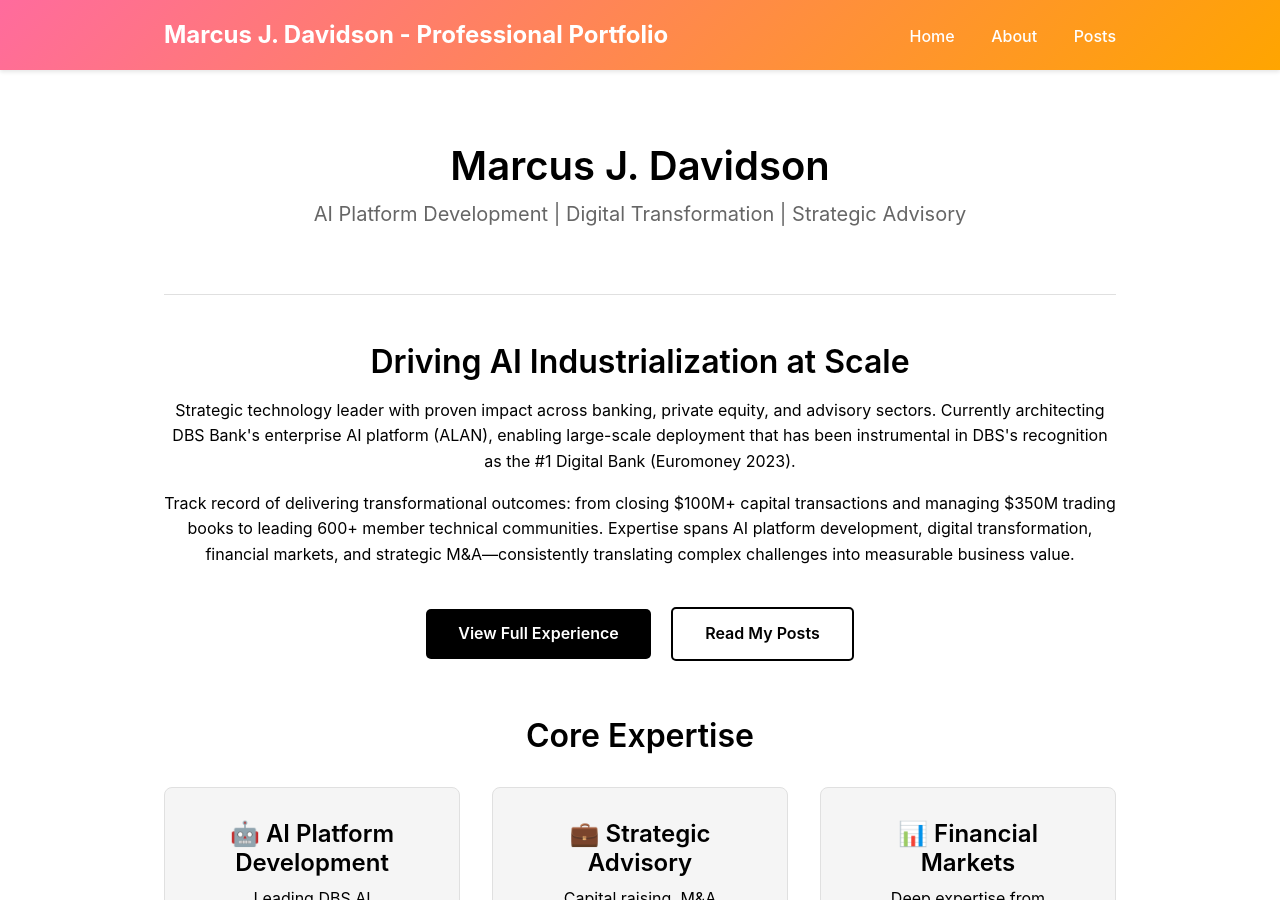
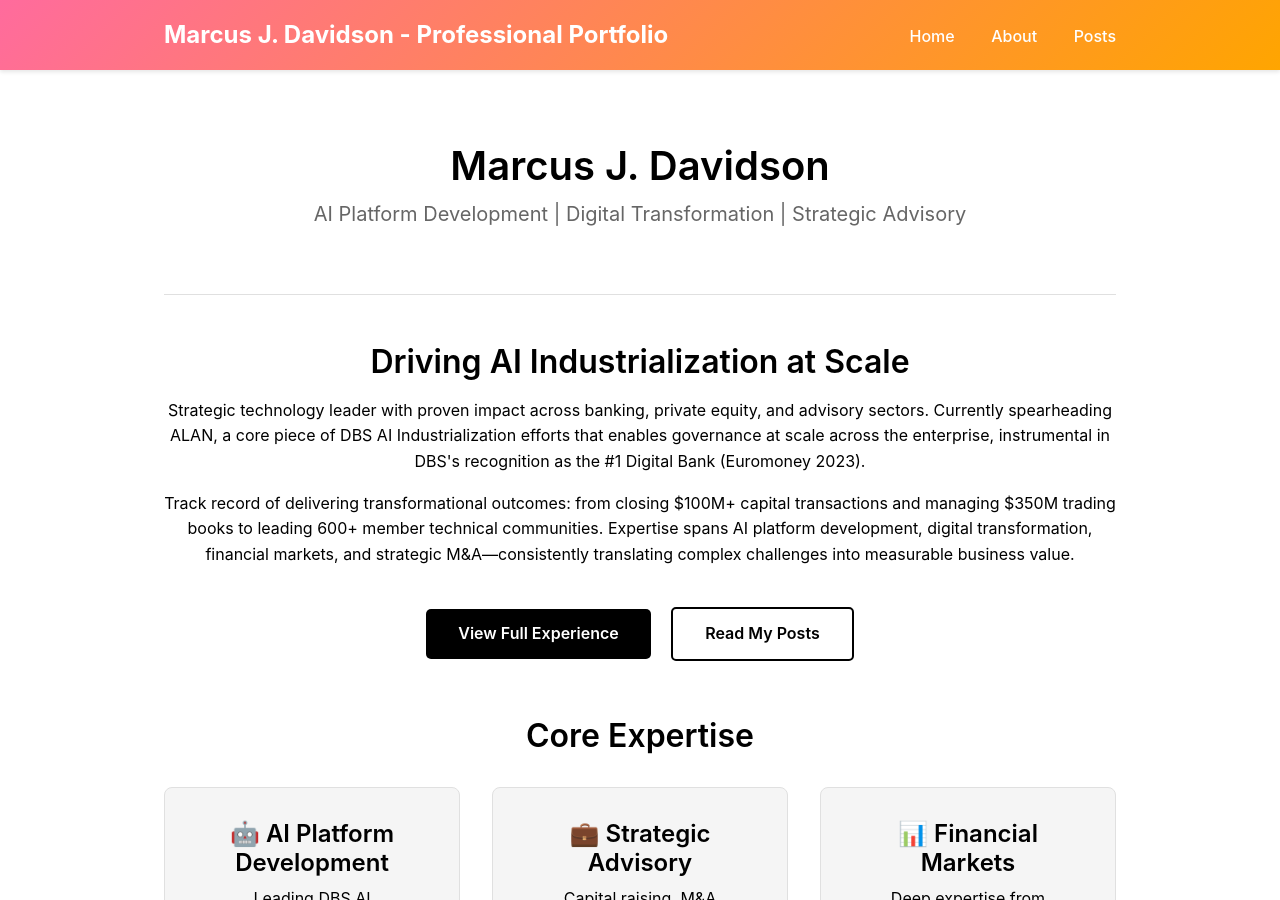
Before and after one commit to mdav43/mdav43.github.io, a Jekyll site: the page built from index.md, in a window 1280 px wide and 900 px high. Built offline with Jekyll 4.4.1, drawn with Linux system fonts in a browser that asks for light colours; some of the changed text lies outside the part shown.

Commit message:
Update ALAN description to accurately reflect its role in DBS AI Industrialization
Co-authored-by: mdav43 <3327386+mdav43@users.noreply.github.com>

```diff
--- a/_config.yml
+++ b/_config.yml
@@ -5,7 +5,7 @@ email: mdavidson434@gmail.com
 description: >-
   Seasoned professional with expertise in AI platform development,
   digital transformation, strategic advisory, and financial markets.
-  Currently driving AI industrialization at DBS Bank.
+  Currently spearheading ALAN as part of DBS AI Industrialization efforts.
 
 # Build settings
 markdown: kramdown
--- a/index.md
+++ b/index.md
@@ -13,8 +13,8 @@ title: Home
     <h2>Driving AI Industrialization at Scale</h2>
     <p>
       Strategic technology leader with proven impact across banking, private equity, and advisory sectors.
-      Currently architecting DBS Bank's enterprise AI platform (ALAN), enabling large-scale deployment that
-      has been instrumental in DBS's recognition as the #1 Digital Bank (Euromoney 2023).
+      Currently spearheading ALAN, a core piece of DBS AI Industrialization efforts that enables governance
+      at scale across the enterprise, instrumental in DBS's recognition as the #1 Digital Bank (Euromoney 2023).
     </p>
     <p>
       Track record of delivering transformational outcomes: from closing $100M+ capital transactions and
```
Also changed, not shown: about.md (+1 -1 lines).
